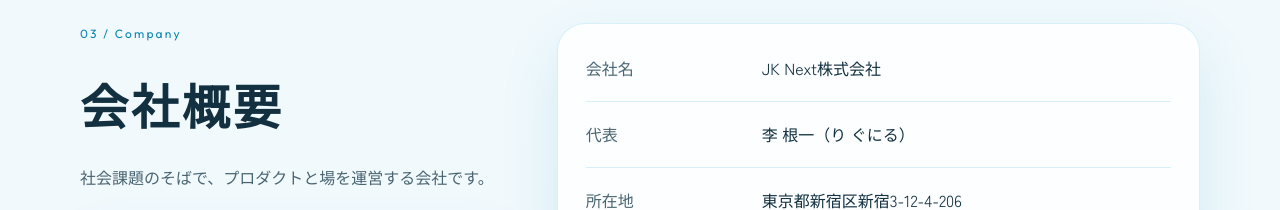
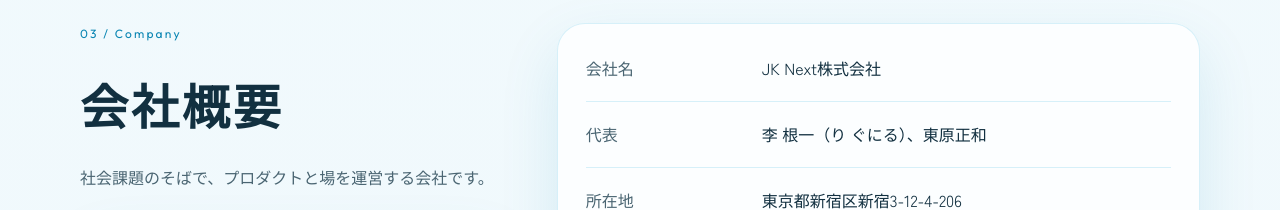
Before and after one commit to leegun/jknext-web, a website: page public/index.html in a window 1280 px wide. Shown: the part 3060-3270 px from the top of the page. Drawn offline with Linux system fonts and the light colour scheme.

Commit message:
add 東原正和

```diff
--- a/public/index.html
+++ b/public/index.html
@@ -275,7 +275,7 @@
             </div>
             <div>
               <dt>代表</dt>
-              <dd>李 根一（り ぐにる）</dd>
+              <dd>李 根一（り ぐにる）、東原正和</dd>
             </div>
             <div>
               <dt>所在地</dt>
```
